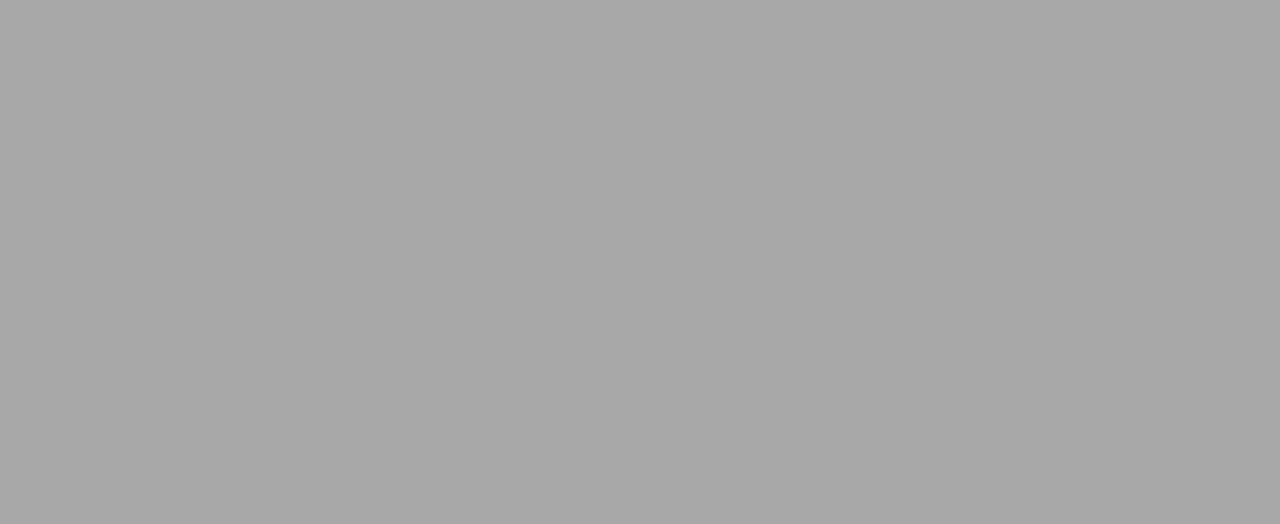
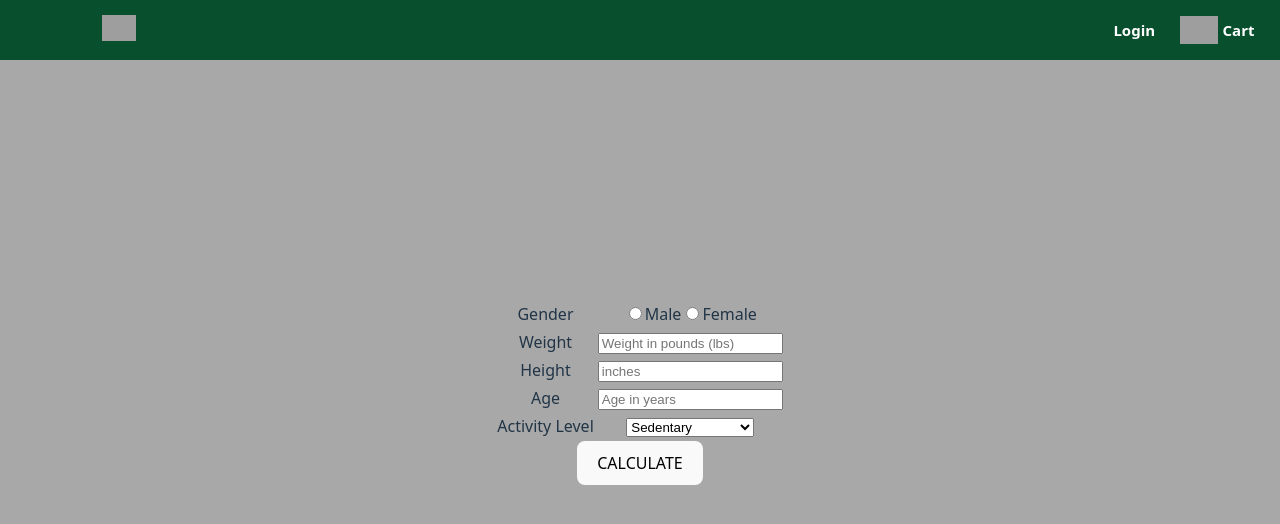
Before and after one commit to Gdubs05/react-login, a React (Vite) app: page /tdee in a window 1280 px wide. Before the commit this address had no page. Shown: the top 524 px of the page. Built offline with nearby package versions, Linux system fonts and the light colour scheme; grey boxes are pictures that could not be loaded.

Commit message:
Created TdeePage and tdeeCalculation function

```diff
--- a/src/App.jsx
+++ b/src/App.jsx
@@ -1,6 +1,7 @@
 import "./App.css";
 import { HomePage } from "./pages/HomePage";
 import { LoginPage } from "./pages/LoginPage";
+import { TdeePage } from "./pages/TdeePage";
 import { Routes, Route, Router } from "react-router-dom";
 
 function App() {
@@ -8,6 +9,7 @@ function App() {
     <Routes>
       <Route index element={<HomePage />} />
       <Route path="login" element={<LoginPage />} />
+      <Route path="tdee" element={<TdeePage />} />
     </Routes>
   );
 }
--- /dev/null
+++ b/src/pages/TdeePage.jsx
@@ -0,0 +1,119 @@
+import { useState } from "react";
+import { Header } from "../components/Header";
+import { tdeeCalculation } from "../utils/tdeeCalulation";
+
+export function TdeePage() {
+  const [inputValues, setInputValues] = useState({
+    gender: "",
+    weight: "",
+    height: "",
+    age: "",
+    activity: "",
+  });
+
+  const [tdeeCalories, setTdeeCalories] = useState();
+
+  const handleInputChange = (event) => {
+    const { name, value } = event.target;
+    setInputValues({ ...inputValues, [name]: value });
+    console.log(inputValues);
+  };
+
+  const calculateCalories = () => {
+    if (inputValues) {
+      console.log("CALCULATED");
+      setTdeeCalories(Math.round(tdeeCalculation(inputValues)));
+    }
+  };
+
+  return (
+    <>
+      <Header />
+      <table>
+        <tbody>
+          <tr className="genderSelector">
+            <td>Gender</td>
+            <td>
+              <label>
+                <input
+                  type="radio"
+                  name="gender"
+                  value="male"
+                  onChange={handleInputChange}
+                  checked={inputValues.gender === "male"}
+                />
+                Male
+              </label>
+              <label>
+                <input
+                  type="radio"
+                  name="gender"
+                  value="female"
+                  onChange={handleInputChange}
+                  checked={inputValues.gender === "female"}
+                />
+                Female
+              </label>
+            </td>
+          </tr>
+
+          <tr className="weightSelector">
+            <td>Weight</td>
+            <td>
+              <input
+                onChange={handleInputChange}
+                type="text"
+                placeholder="Weight in pounds (lbs)"
+                name="weight"
+              />
+            </td>
+          </tr>
+
+          <tr className="heightSelector">
+            <td>Height</td>
+            <td>
+              <input
+                onChange={handleInputChange}
+                type="text"
+                placeholder="inches"
+                name="height"
+              />
+            </td>
+          </tr>
+
+          <tr className="ageSelector">
+            <td>Age</td>
+            <td>
+              <input
+                onChange={handleInputChange}
+                type="text"
+                placeholder="Age in years"
+                name="age"
+              />
+            </td>
+          </tr>
+          <tr className="activity">
+            <td>Activity Level</td>
+            <td>
+              <select name="activity" onChange={handleInputChange}>
+                <option value="1.2">Sedentary</option>
+                <option value="1.375">Lightly Active</option>
+                <option value="1.55">Moderately Active</option>
+                <option value="1.725">Very Active</option>
+                <option value="1.9">Extra Active</option>
+              </select>
+            </td>
+          </tr>
+        </tbody>
+      </table>
+      <button
+        onClick={() => {
+          calculateCalories();
+        }}
+      >
+        CALCULATE
+      </button>
+      <p>{tdeeCalories}</p>
+    </>
+  );
+}
--- /dev/null
+++ b/src/utils/tdeeCalulation.js
@@ -0,0 +1,23 @@
+export function tdeeCalculation(inputValues){
+    let genderVariable;
+    if(inputValues.gender === 'male'){
+        genderVariable = 5;
+    }
+    if(inputValues.gender === 'female'){
+        genderVariable = -161;
+    }
+
+    const bmrCalories = (
+        (10 * (parseInt(inputValues.weight)/2.205))
+        + (6.25 * (inputValues.height * 2.54))
+        - (inputValues.age * 5)
+        + genderVariable
+    )
+
+    const tdeeCalories = (bmrCalories * parseFloat(inputValues.activity));
+
+    console.log(bmrCalories);
+    console.log(tdeeCalories);
+
+    return (tdeeCalories);
+}
```
Also changed, not shown: src/pages/TdeePage.css (added).
